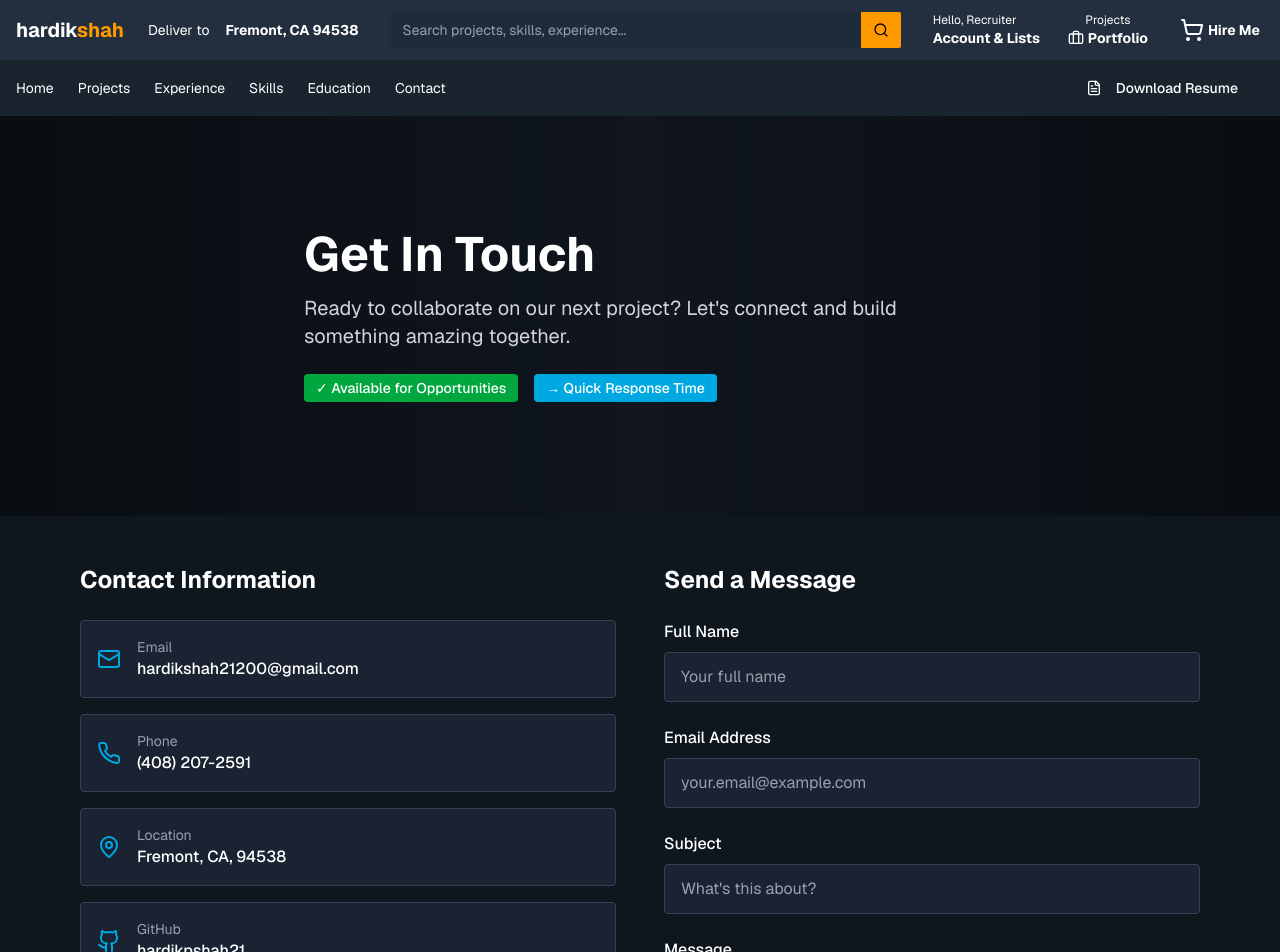
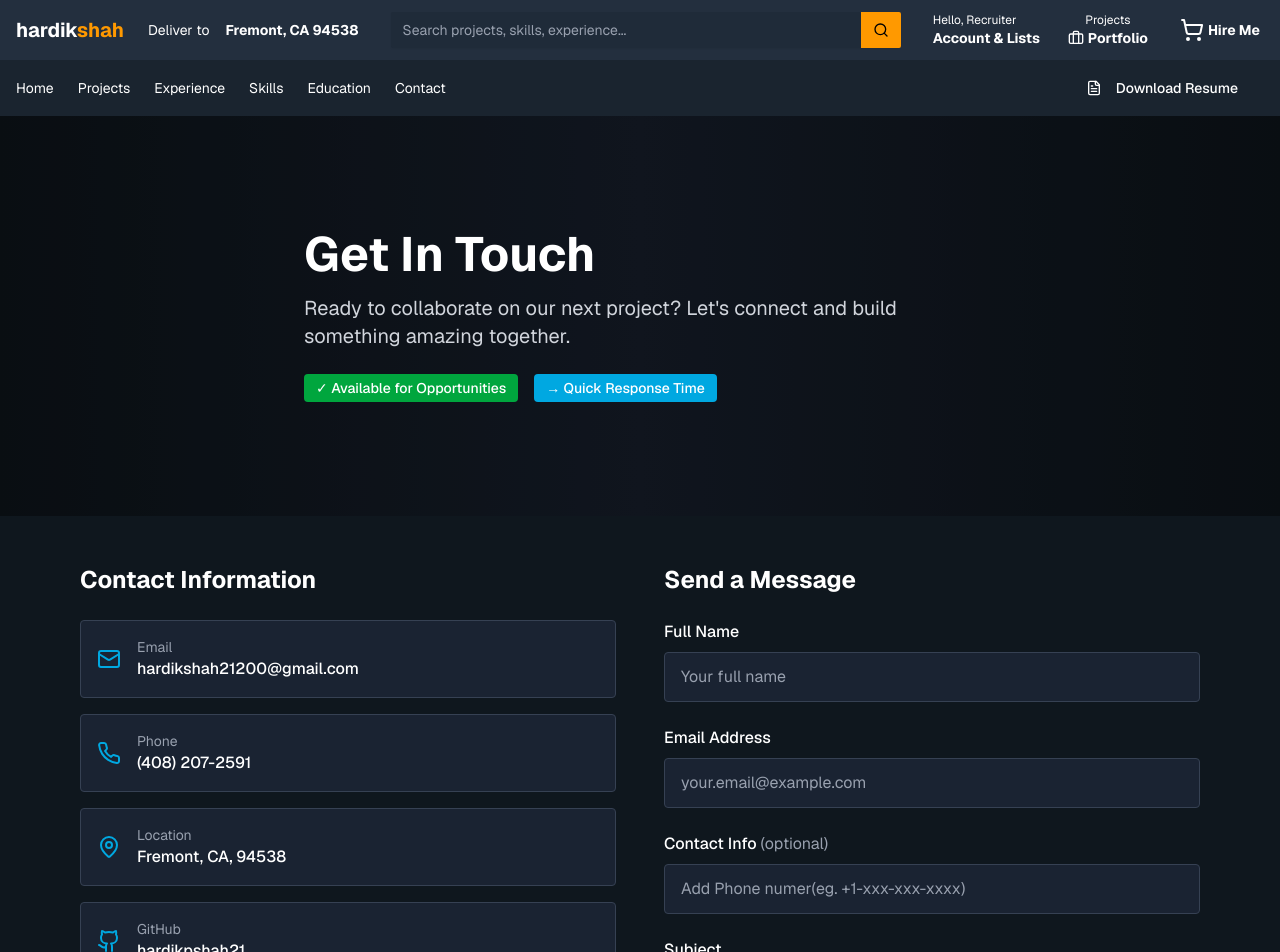
Before and after one commit to shahhardik4599/hardik-portfolio, a Next.js app: page /contact in a window 1280 px wide. Shown: the top 952 px of the page. Built offline with nearby package versions, Linux system fonts and the light colour scheme.

Commit message:
contact info add in form

```diff
--- a/app/contact/page.tsx
+++ b/app/contact/page.tsx
@@ -8,14 +8,15 @@ export default function ContactPage() {
   const [name, setName] = useState('')
   const [email, setEmail] = useState('')
   const [message, setMessage] = useState('')
+  const [contact, setContact] = useState('')
   const [autoFillMsg, setAutoFillMsg] = useState(true)
 
   useEffect(() => {
     if (!autoFillMsg) return
     if (name || email) {
-      setMessage(`Hello Hardik,\n\nBest regards,\n${name || ''} \n${email || ''}`)
+      setMessage(`Hello Hardik,\n\nBest regards,${name ? '\n' : ''}${name || ''} ${email ? '\n' : ''}${email || ''} ${contact ? '\n' : ''}${contact || ''}`)
     }
-  }, [name, email, autoFillMsg])
+  }, [name, email, autoFillMsg, contact])
 
   const contactInfo = [
     {
@@ -57,6 +58,7 @@ export default function ContactPage() {
     const email = String(fd.get("email") || "").trim()
     const subject = String(fd.get("subject") || "").trim() || `Portfolio contact from ${name || "Anonymous"}`
     const message = String(fd.get("message") || "").trim()
+    const contactInfo = String(fd.get("contact") || "").trim()
 
     // Build email body
     const body =
@@ -173,6 +175,17 @@ export default function ContactPage() {
                   onChange={(e) => setEmail(e.target.value)}
                 />
               </div>
+              <div>
+                <label htmlFor="contact" className="block text-white font-medium mb-2">
+                  Contact Info <span className="text-gray-400 font-normal">(optional)</span>
+                </label>
+                <input
+                  type="text" id="contact" name="contact"
+                  className="w-full bg-[#1a2332] border border-gray-700 rounded-lg px-4 py-3 text-white placeholder-gray-400 focus:border-[#00a8e1] focus:outline-none transition-colors"
+                  placeholder="Add Phone numer(eg. +1-xxx-xxx-xxxx)"
+                  value={contact} onChange={(e) => setContact(e.target.value)}
+                />
+              </div>
 
               <div>
                 <label htmlFor="subject" className="block text-white font-medium mb-2">
```
